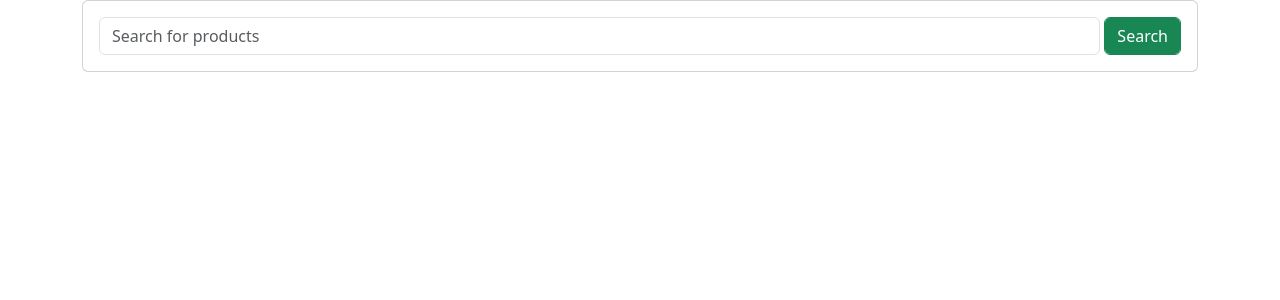
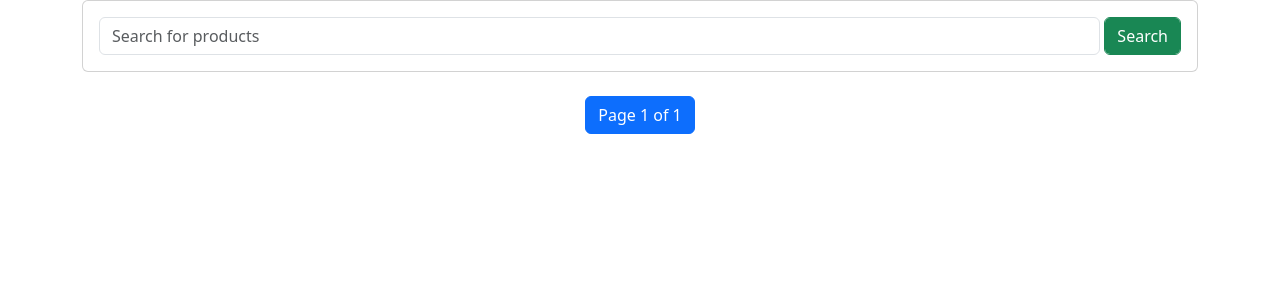
Before and after one commit to shubhenduanupamdutta/E_Com, a Django app: page / in a window 1280 px wide. Shown: the top 300 px of the page. Run offline with Django 4.2, Linux system fonts and the light colour scheme; data that the repository does not hold is empty.

Commit message:
Add Pagination to the index.html
Pagination to html file and modify views.py to work correspondingly

```diff
--- a/ecom_site/shop/templates/shop/index.html
+++ b/ecom_site/shop/templates/shop/index.html
@@ -1,36 +1,33 @@
-{% extends "shop/base.html" %}
-{% load static %}
+{% extends "shop/base.html" %} {% load static %} {% block head %}
+<title>Shop</title>
+{% endblock %} {% block style %}
+<link rel="stylesheet" type="text/css" href="{% static 'shop/style.css' %}" />
+{% endblock %} {% block body %}
 
-{% block head %}
-<title>Shop</title>
-{% endblock %}
-
-{% block style %}
-<link rel="stylesheet" type="text/css" href="{% static 'shop/style.css' %}" />
-{% endblock %}
-
-{% block body %}
-
-<div class="container gy-0">
-
+<div class="container">
   <div class="row g-0">
     <form class="card" action="" method="get">
       <div class="card-body">
         <div class="row gx-1">
-        <div class="col">
-          <input type="search" name="item_name" class="form-control" placeholder="Search for products"
-                 aria-label="search for products">
+          <div class="col">
+            <input
+              type="search"
+              name="item_name"
+              class="form-control"
+              placeholder="Search for products"
+              aria-label="search for products"
+            />
+          </div>
+          <div class="col-auto">
+            <input type="submit" class="btn btn-success form-control" value="Search" />
+          </div>
         </div>
-        <div class="col-auto">
-          <input type="submit" class="btn btn-success form-control" value="Search">
-        </div>
-      </div>
       </div>
     </form>
   </div>
 
   <div class="row product">
-    {% for product in products %}
+    {% for product in products_page %}
     <div class="col-md-3">
       <div class="card p-2">
         <img src="{{product.image}}" class="card-img-top" alt="Product Image" />
@@ -42,5 +39,73 @@
     </div>
     {% endfor %}
   </div>
+
+  <div class="row mt-4 justify-content-center">
+    <div class="col-auto">
+      <nav aria-label="Page Navigation">
+        <ul id="pageNav" class="pagination mx-auto">
+          {% if search_param == '' %} {% if products_page.has_previous %}
+          <li class="page-item"><a href="?page=1" class="page-link">First</a></li>
+          <li class="page-item">
+            <a href="?page={{ products_page.previous_page_number }}" class="page-link">
+              Previous
+            </a>
+          </li>
+          {% endif %}
+
+          <li class="page-item active" aria-current="page">
+            <a href="#" class="page-link"
+              >Page {{ products_page.number }} of {{ products_page.paginator.num_pages }}
+            </a>
+          </li>
+
+          {% if products_page.has_next %}
+          <li class="page-item">
+            <a href="?page={{ products_page.next_page_number }}" class="page-link"> Next </a>
+          </li>
+          <li class="page-item">
+            <a href="?page={{ products_page.paginator.num_pages }}" class="page-link">Last</a>
+          </li>
+          {% endif %} {% else %} {% if products_page.has_previous %}
+          <li class="page-item">
+            <a href="?page=1&item_name={{ search_param }}" class="page-link">First</a>
+          </li>
+          <li class="page-item">
+            <a
+              href="?page={{ products_page.previous_page_number }}&item_name={{ search_param }}"
+              class="page-link"
+            >
+              Previous
+            </a>
+          </li>
+          {% endif %}
+
+          <li class="page-item active" aria-current="page">
+            <a href="#" class="page-link"
+              >Page {{ products_page.number }} of {{ products_page.paginator.num_pages }}
+            </a>
+          </li>
+
+          {% if products_page.has_next %}
+          <li class="page-item">
+            <a
+              href="?page={{ products_page.next_page_number }}&item_name={{ search_param }}"
+              class="page-link"
+            >
+              Next
+            </a>
+          </li>
+          <li class="page-item">
+            <a
+              href="?page={{ products_page.paginator.num_pages }}&item_name={{ search_param }}"
+              class="page-link"
+              >Last</a
+            >
+          </li>
+          {% endif %} {% endif %}
+        </ul>
+      </nav>
+    </div>
+  </div>
 </div>
 {% endblock body %}
--- a/ecom_site/shop/views.py
+++ b/ecom_site/shop/views.py
@@ -8,8 +8,8 @@ from django.db.models import Q
 class Index(ListView):
     model = Product
     template_name = "shop/index.html"
-    context_object_name = "products"
-    paginate_by = 10
+    # context_object_name = "products"
+    paginate_by = 4
 
     def get_queryset(self):
         # Retrieve the search parameter from the request
@@ -28,5 +28,6 @@ class Index(ListView):
 
         # Add the search parameter to the context for use in the template
         context['search_param'] = self.request.GET.get('item_name', '')
+        context['products_page'] = context.pop('page_obj')
 
         return context
```
